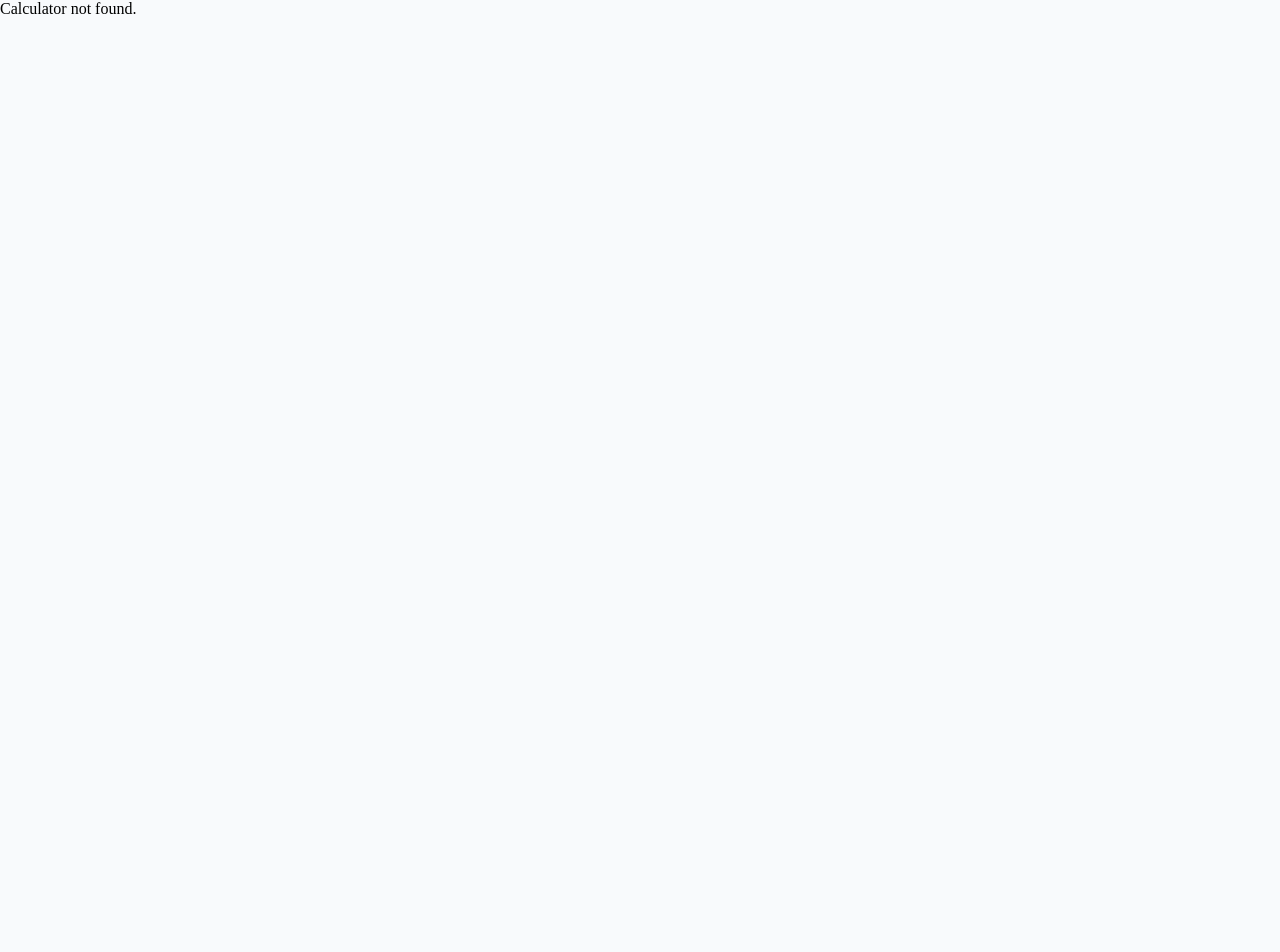
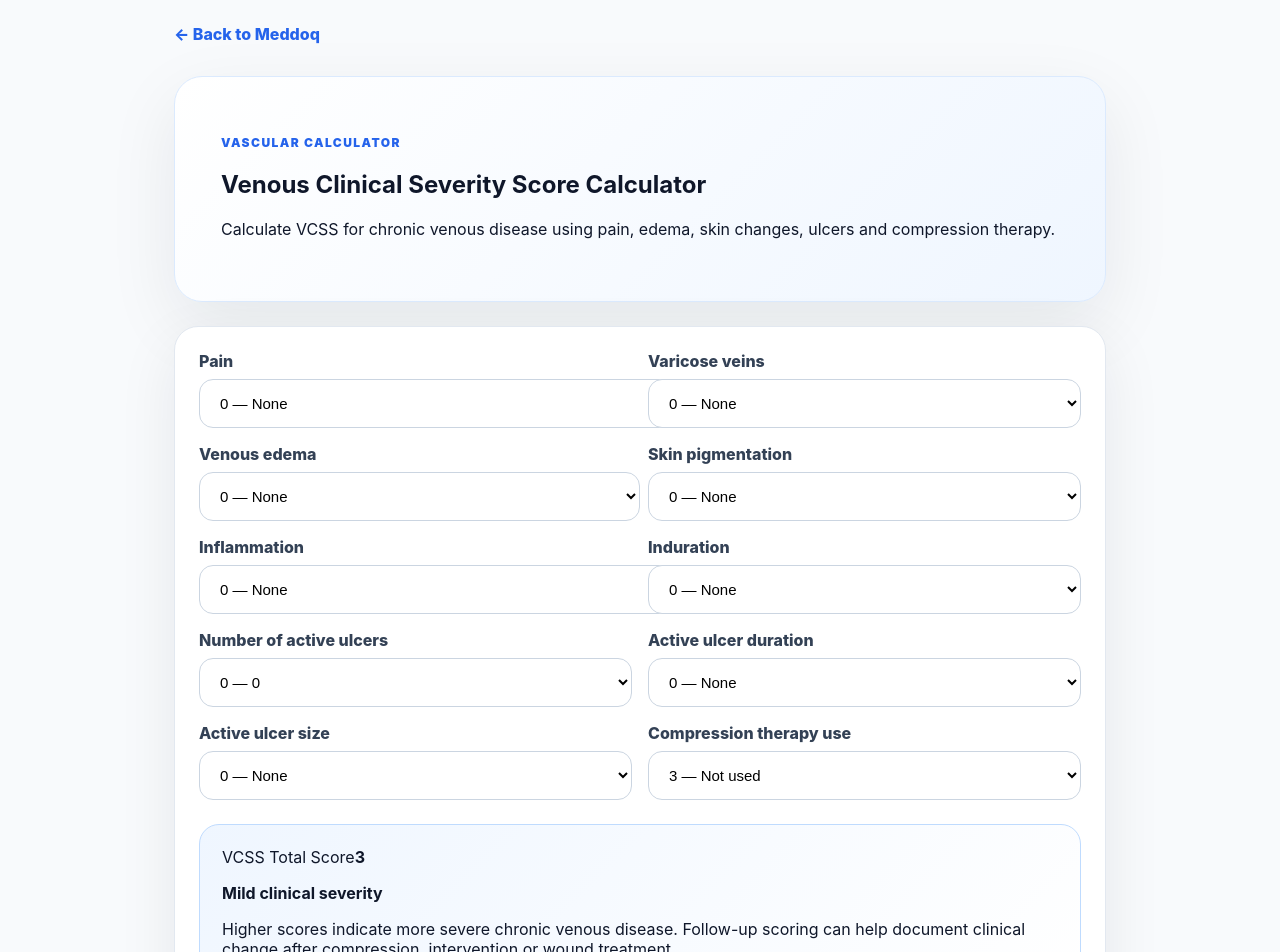
Before and after one commit to brsbyrm/meddoq, a Next.js app: page /calculators/venous-clinical-severity-score in a window 1280 px wide. Before the commit this address had no page. Shown: the top 952 px of the page. Before the commit the page ends 800 px from the top, so only its background shows below. Built offline with nearby package versions, Linux system fonts and the light colour scheme.

Commit message:
Add VCSS calculator

```diff
--- /dev/null
+++ b/app/calculators/venous-clinical-severity-score/page.js
@@ -0,0 +1,199 @@
+"use client";
+
+import { useMemo, useState } from "react";
+
+const domains = [
+  {
+    id: "pain",
+    title: "Pain",
+    options: [
+      "None",
+      "Occasional pain or discomfort",
+      "Daily pain or discomfort interfering with but not preventing activity",
+      "Daily pain or discomfort limiting most regular activity",
+    ],
+  },
+  {
+    id: "varicoseVeins",
+    title: "Varicose veins",
+    options: [
+      "None",
+      "Few scattered branch varicosities",
+      "Multiple varicosities confined to calf or thigh",
+      "Extensive varicosities involving calf and thigh",
+    ],
+  },
+  {
+    id: "edema",
+    title: "Venous edema",
+    options: [
+      "None",
+      "Evening ankle edema only",
+      "Afternoon edema above ankle",
+      "Morning edema above ankle requiring activity change",
+    ],
+  },
+  {
+    id: "pigmentation",
+    title: "Skin pigmentation",
+    options: [
+      "None",
+      "Limited perimalleolar pigmentation",
+      "Diffuse pigmentation over lower third of calf",
+      "Wider distribution above lower third of calf",
+    ],
+  },
+  {
+    id: "inflammation",
+    title: "Inflammation",
+    options: [
+      "None",
+      "Mild cellulitis or limited dermatitis",
+      "Moderate cellulitis or dermatitis involving lower third of calf",
+      "Severe inflammation involving more than lower third of calf",
+    ],
+  },
+  {
+    id: "induration",
+    title: "Induration",
+    options: [
+      "None",
+      "Focal perimalleolar induration",
+      "Medial or lateral lower third of calf",
+      "Entire lower third of calf or more",
+    ],
+  },
+  {
+    id: "activeUlcers",
+    title: "Number of active ulcers",
+    options: ["0", "1", "2", "3 or more"],
+  },
+  {
+    id: "ulcerDuration",
+    title: "Active ulcer duration",
+    options: ["None", "<3 months", "3–12 months", ">12 months"],
+  },
+  {
+    id: "ulcerSize",
+    title: "Active ulcer size",
+    options: ["None", "<2 cm", "2–6 cm", ">6 cm"],
+  },
+  {
+    id: "compression",
+    title: "Compression therapy use",
+    options: [
+      "Not used",
+      "Intermittent use",
+      "Wears elastic stockings most days",
+      "Full compliance with stockings and elevation",
+    ],
+    reverse: true,
+  },
+];
+
+function severity(score) {
+  if (score <= 4) return "Mild clinical severity";
+  if (score <= 9) return "Moderate clinical severity";
+  if (score <= 14) return "Severe clinical severity";
+  return "Very severe clinical severity";
+}
+
+export default function Page() {
+  const [values, setValues] = useState(
+    Object.fromEntries(domains.map((d) => [d.id, "0"]))
+  );
+
+  const score = useMemo(() => {
+    return domains.reduce((sum, d) => {
+      const value = Number(values[d.id] || 0);
+      return sum + (d.reverse ? 3 - value : value);
+    }, 0);
+  }, [values]);
+
+  return (
+    <main style={styles.main}>
+      <a href="/" style={styles.back}>← Back to Meddoq</a>
+
+      <section style={styles.hero}>
+        <p style={styles.kicker}>Vascular Calculator</p>
+        <h1>Venous Clinical Severity Score Calculator</h1>
+        <p>
+          Calculate VCSS for chronic venous disease using pain, edema, skin changes,
+          ulcers and compression therapy.
+        </p>
+      </section>
+
+      <section style={styles.card}>
+        <div style={styles.grid}>
+          {domains.map((domain) => (
+            <label key={domain.id} style={styles.label}>
+              {domain.title}
+              <select
+                style={styles.input}
+                value={values[domain.id]}
+                onChange={(e) =>
+                  setValues((prev) => ({ ...prev, [domain.id]: e.target.value }))
+                }
+              >
+                {domain.options.map((option, index) => (
+                  <option key={option} value={index}>
+                    {domain.reverse ? 3 - index : index} — {option}
+                  </option>
+                ))}
+              </select>
+            </label>
+          ))}
+        </div>
+
+        <div style={styles.result}>
+          <span>VCSS Total Score</span>
+          <strong>{score}</strong>
+          <p><b>{severity(score)}</b></p>
+          <p>
+            Higher scores indicate more severe chronic venous disease. Follow-up
+            scoring can help document clinical change after compression, intervention
+            or wound treatment.
+          </p>
+        </div>
+      </section>
+
+      <section style={styles.content}>
+        <h2>Clinical use</h2>
+        <p>
+          The Venous Clinical Severity Score is used to quantify clinical severity in
+          chronic venous disease and to monitor response to treatment.
+        </p>
+
+        <h2>Scoring</h2>
+        <p>
+          Ten domains are scored from 0 to 3. Total score ranges from 0 to 30.
+          The compression domain is scored so that better compliance lowers the total severity score.
+        </p>
+
+        <h2>Limitations</h2>
+        <p>
+          VCSS should be interpreted with CEAP class, duplex findings, ulcer status,
+          symptoms, recurrence history and clinical context.
+        </p>
+
+        <h2>References</h2>
+        <p>
+          Rutherford RB et al. J Vasc Surg. 2000. Vasquez MA et al. J Vasc Surg. 2010.
+        </p>
+      </section>
+    </main>
+  );
+}
+
+const styles = {
+  main: { maxWidth: 980, margin: "0 auto", padding: 24, fontFamily: "Inter, system-ui, sans-serif", color: "#0f172a" },
+  back: { color: "#2563eb", fontWeight: 800, textDecoration: "none" },
+  hero: { marginTop: 32, background: "linear-gradient(135deg,#ffffff,#eff6ff)", border: "1px solid #dbeafe", borderRadius: 28, padding: "clamp(26px,5vw,46px)", boxShadow: "0 24px 70px rgba(15,23,42,0.08)" },
+  kicker: { color: "#2563eb", fontWeight: 900, textTransform: "uppercase", letterSpacing: "0.12em", fontSize: 12 },
+  card: { marginTop: 24, background: "#ffffff", border: "1px solid #e2e8f0", borderRadius: 24, padding: 24, boxShadow: "0 20px 60px rgba(15,23,42,0.08)" },
+  grid: { display: "grid", gridTemplateColumns: "repeat(auto-fit, minmax(min(100%, 320px), 1fr))", gap: 16 },
+  label: { display: "grid", gap: 8, fontWeight: 800, color: "#334155" },
+  input: { padding: "14px 16px", borderRadius: 14, border: "1px solid #cbd5e1", fontSize: 15, background: "#fff" },
+  result: { marginTop: 24, background: "linear-gradient(135deg,#eff6ff,#ffffff)", border: "1px solid #bfdbfe", borderRadius: 20, padding: 22 },
+  content: { marginTop: 32, lineHeight: 1.7, fontSize: 17 },
+};
```
Also changed, not shown: app/data/calculators.js (+8 -0 lines).
